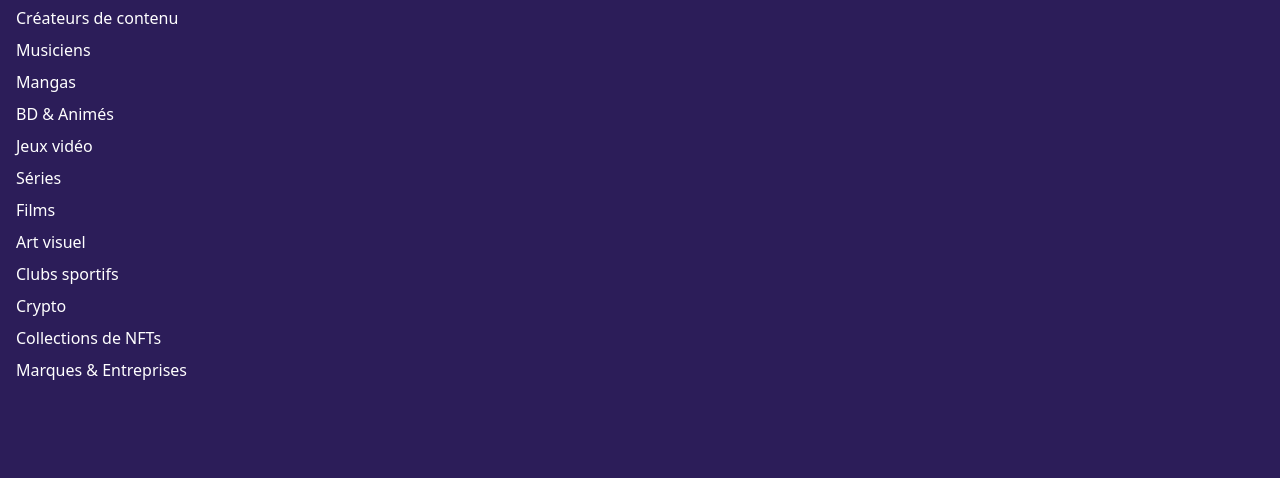
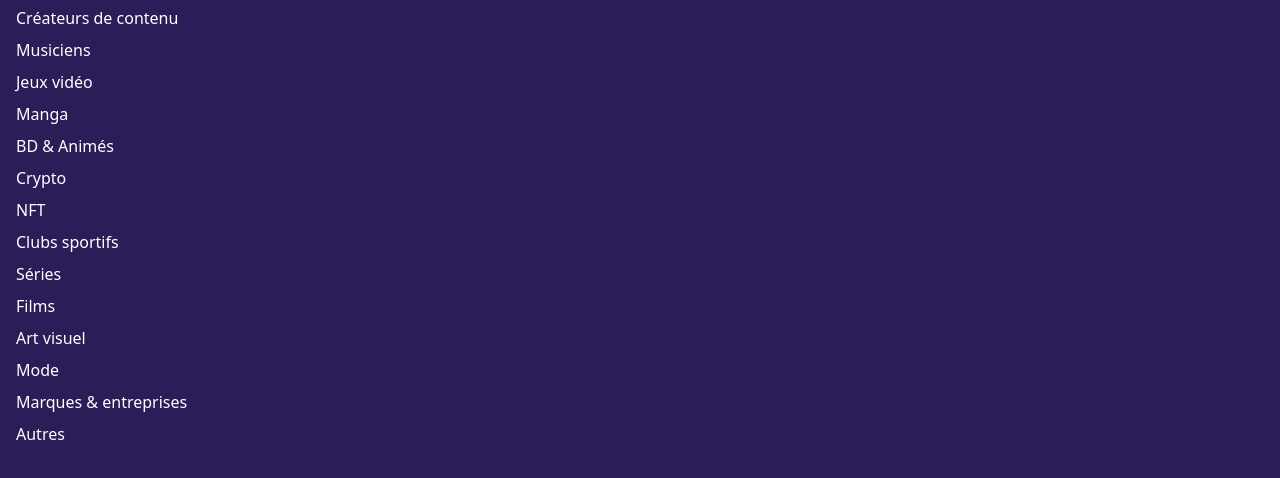
Before and after one commit to mintyshirt/mintyshirt, a React (Vite) app: page /categories in a window 1280 px wide. Shown: the part 184-662 px from the top of the page. Built offline with nearby package versions, Linux system fonts and the light colour scheme; no server answers.

Commit message:
Add category slugs and routing

```diff
--- a/src/App.tsx
+++ b/src/App.tsx
@@ -24,6 +24,7 @@ function App() {
         <Route path="/creators" element={<CreatorsPage />} />
         <Route path="/creators/:slug" element={<CreatorPage />} />
         <Route path="/categories" element={<CategoriesPage />} />
+        <Route path="/categories/:slug" element={<CategoriesPage />} />
         <Route path="/royalty-tokens" element={<RoyaltyTokensPage />} />
         <Route path="/token-swap" element={<TokenSwapPage />} />
         <Route path="/design-hub" element={<DesignHubPage />} />
--- a/src/components/CategoriesPage.tsx
+++ b/src/components/CategoriesPage.tsx
@@ -1,22 +1,12 @@
 import React from 'react';
+import { Link, useParams } from 'react-router-dom';
 import Navbar from './Navbar';
+import { categories } from '../lib/categories';
 
 export default function CategoriesPage() {
-  const categories = [
-    'Créateurs de contenu',
-    'Musiciens',
-    'Mangas',
-    'BD & Animés',
-    'Jeux vidéo',
-    'Séries',
-    'Films',
-    'Art visuel',
-    'Clubs sportifs',
-    'Crypto',
-    'Collections de NFTs',
-    'Marques & Entreprises',
-  ];
+  const { slug } = useParams<{ slug?: string }>();
 
+  if (!slug) {
     return (
       <div className="font-sans">
         <Navbar />
@@ -24,10 +14,29 @@ export default function CategoriesPage() {
           <h1 className="text-3xl font-bold mb-4">Catégories</h1>
           <ul className="space-y-2">
             {categories.map((cat) => (
-            <li key={cat}>{cat}</li>
+              <li key={cat.slug}>
+                <Link to={`/categories/${cat.slug}`} className="hover:underline">
+                  {cat.name}
+                </Link>
+              </li>
             ))}
           </ul>
         </div>
       </div>
     );
   }
+
+  const category = categories.find((c) => c.slug === slug);
+
+  return (
+    <div className="font-sans">
+      <Navbar />
+      <div className="max-w-7xl mx-auto mt-6 px-4 text-white space-y-2">
+        <h1 className="text-3xl font-bold capitalize">
+          {category ? category.name : slug}
+        </h1>
+        <p>Contenu pour la catégorie {category ? category.name : slug} à venir.</p>
+      </div>
+    </div>
+  );
+}
--- a/src/components/Navbar.tsx
+++ b/src/components/Navbar.tsx
@@ -1,29 +1,8 @@
 import React from 'react';
 import { Link } from 'react-router-dom';
+import { categories } from '../lib/categories';
 
 export default function Navbar() {
-  const categories = [
-    'Créateurs de contenu',
-    'Musiciens',
-    'Mangas',
-    'BD & Animés',
-    'Jeux vidéo',
-    'Séries',
-    'Films',
-    'Art visuel',
-    'Clubs sportifs',
-    'Crypto',
-    'Collections de NFTs',
-    'Marques & Entreprises',
-  ];
-
-  const slugify = (str: string) =>
-    str
-      .toLowerCase()
-      .normalize('NFD')
-      .replace(/\p{Diacritic}/gu, '')
-      .replace(/[^a-z0-9]+/g, '-')
-      .replace(/(^-|-$)/g, '');
 
   const [categoriesOpen, setCategoriesOpen] = React.useState(false);
   const closeTimeout = React.useRef<ReturnType<typeof setTimeout> | null>(null);
@@ -89,11 +68,11 @@ export default function Navbar() {
               >
                 {categories.map((cat) => (
                   <Link
-                    key={cat}
-                    to={`/categories/${slugify(cat)}`}
+                    key={cat.slug}
+                    to={`/categories/${cat.slug}`}
                     className="block px-2 py-1 hover:bg-purple-100 whitespace-nowrap"
                   >
-                    {cat}
+                    {cat.name}
                   </Link>
                 ))}
               </div>
--- /dev/null
+++ b/src/lib/categories.ts
@@ -0,0 +1,21 @@
+export interface Category {
+  name: string;
+  slug: string;
+}
+
+export const categories: Category[] = [
+  { name: 'Créateurs de contenu', slug: 'createurs-de-contenu' },
+  { name: 'Musiciens', slug: 'musiciens' },
+  { name: 'Jeux vidéo', slug: 'jeux-video' },
+  { name: 'Manga', slug: 'manga' },
+  { name: 'BD & Animés', slug: 'bd-animes' },
+  { name: 'Crypto', slug: 'crypto' },
+  { name: 'NFT', slug: 'nft' },
+  { name: 'Clubs sportifs', slug: 'clubs-sportifs' },
+  { name: 'Séries', slug: 'series' },
+  { name: 'Films', slug: 'films' },
+  { name: 'Art visuel', slug: 'art-visuel' },
+  { name: 'Mode', slug: 'mode' },
+  { name: 'Marques & entreprises', slug: 'marques-entreprises' },
+  { name: 'Autres', slug: 'autres' },
+];
```
Lines whose indentation alone changed are shown as unchanged.
